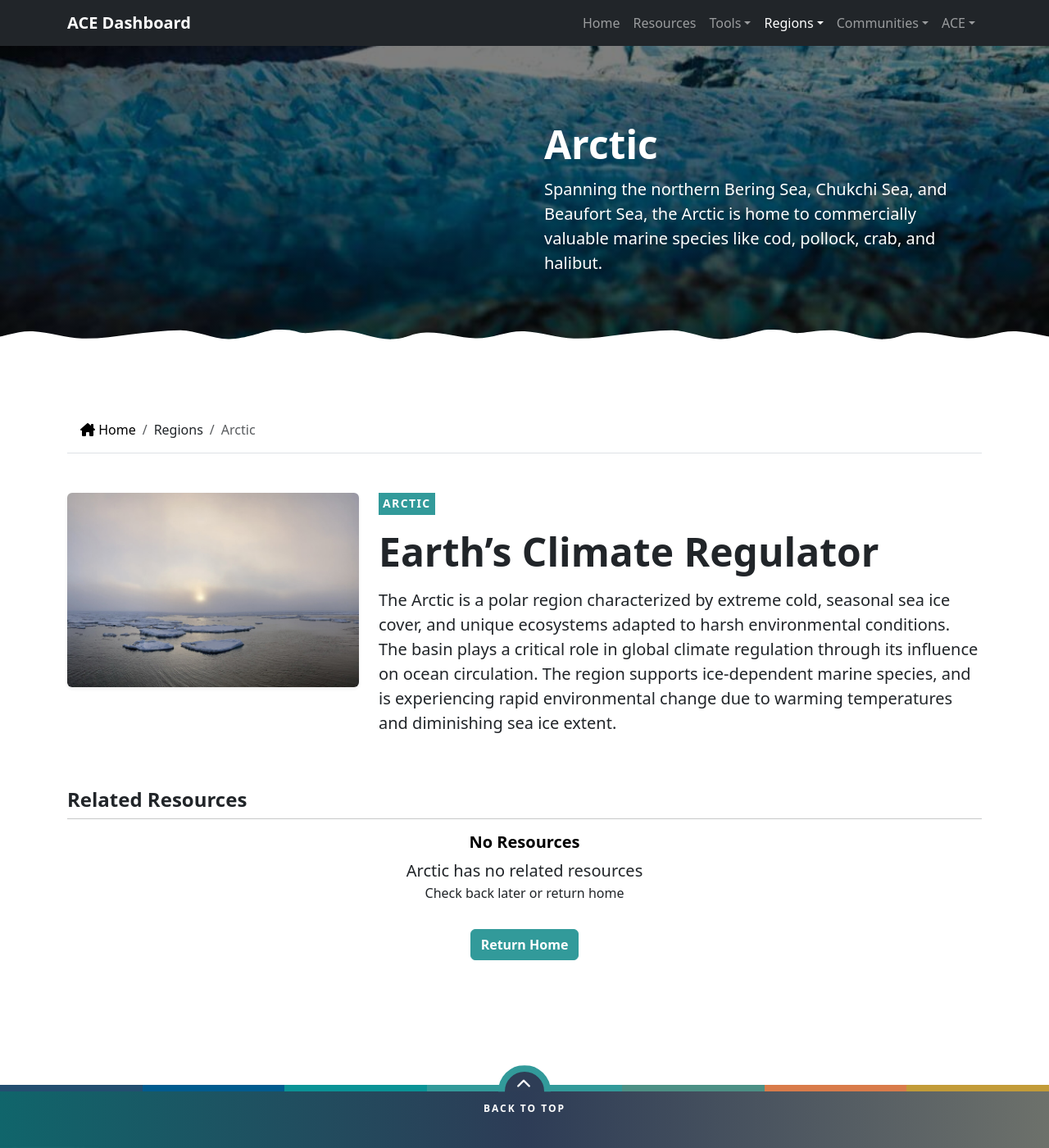
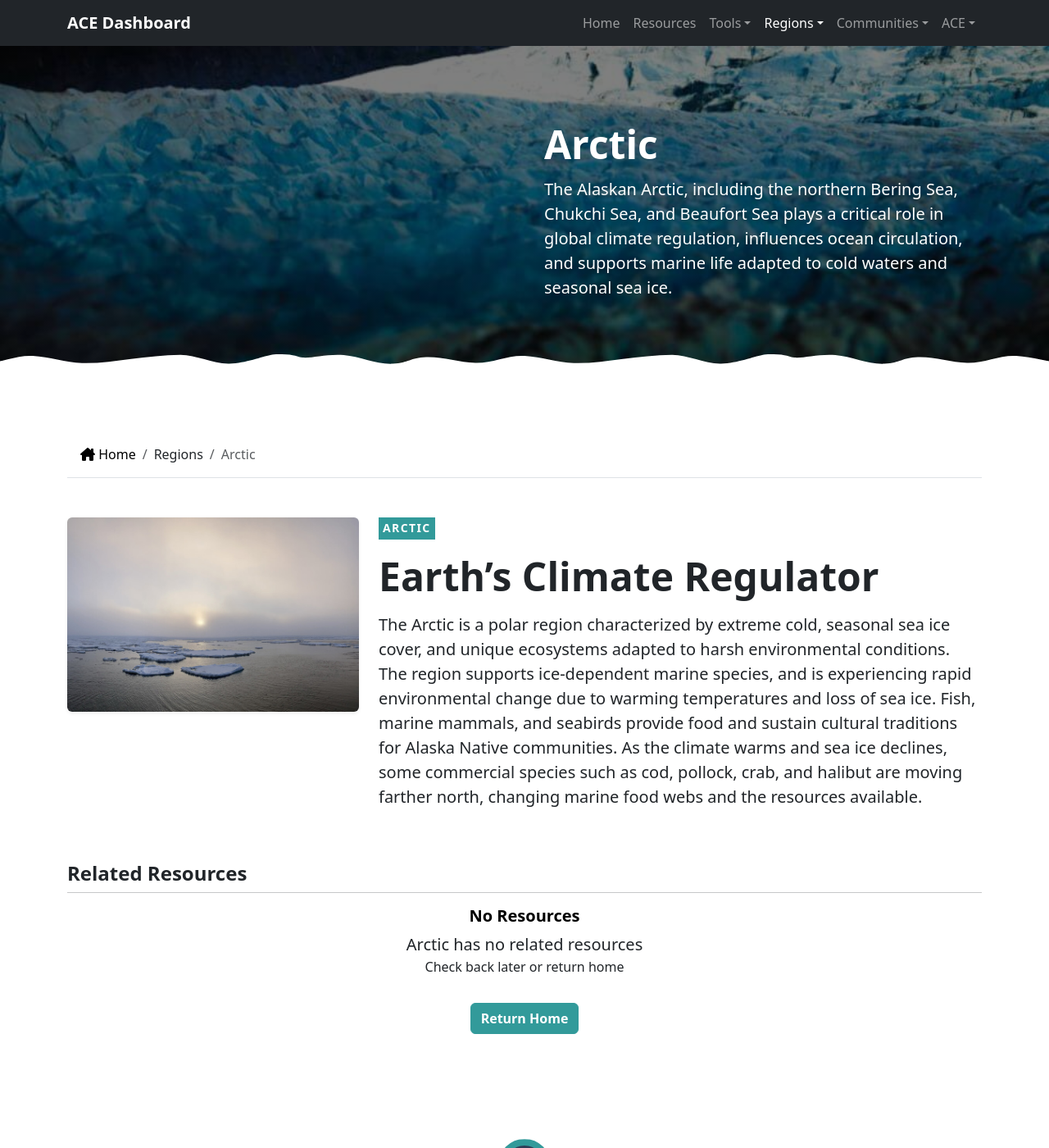
Before and after one commit to hnibert/ace-prototype, a Jekyll site: the page built from _regions/arctic.md, in a window 1280 px wide and 1400 px high. Shown: the whole window at 82% size. Built offline with Jekyll 4.4.1, drawn with Linux system fonts in a browser that asks for light colours; nearby versions of some CDN libraries.

Commit message:
Region text
Updated Region text

```diff
--- a/_regions/arctic.md
+++ b/_regions/arctic.md
@@ -10,16 +10,14 @@ hero_data:
   img_url: assets/images/regions/arctic-hero.jpg
   img_alt:
   title: Arctic
-  lead: Spanning the northern Bering Sea, Chukchi Sea, and Beaufort Sea, the Arctic is home to commercially valuable marine species like cod, pollock, crab, and halibut.
+  lead: The Alaskan Arctic, including the northern Bering Sea, Chukchi Sea, and Beaufort Sea plays a critical role in global climate regulation, influences ocean circulation, and supports marine life adapted to cold waters and seasonal sea ice.
 
 #Summary
 summary_img_url: assets/images/regions/arctic-funnel.jpg
 summary_img_alt:
 summary_title: Earth’s Climate Regulator
 summary_lead: >-
-  The Arctic is a polar region characterized by extreme cold, seasonal sea ice cover, and unique ecosystems adapted to harsh environmental conditions.
-  The basin plays a critical role in global climate regulation through its influence on ocean circulation. The region supports ice-dependent marine species, and is experiencing
-  rapid environmental change due to warming temperatures and diminishing sea ice extent.
+  The Arctic is a polar region characterized by extreme cold, seasonal sea ice cover, and unique ecosystems adapted to harsh environmental conditions. The region supports ice-dependent marine species, and is experiencing rapid environmental change due to warming temperatures and loss of sea ice. Fish, marine mammals, and seabirds provide food and sustain cultural traditions for Alaska Native communities. As the climate warms and sea ice declines, some commercial species such as cod, pollock, crab, and halibut are moving farther north, changing marine food webs and the resources available.
 
 #Points of Contact
 points_of_contact:
--- a/resources/index.html
+++ b/resources/index.html
@@ -28,7 +28,7 @@ js-postload-files:
 is_header=true
 id="hero-resources"
 hero_img_url="../assets/images/heroes/hero-resources.jpg"
-title="Our Resources"
+title="Resources"
 lead="Explore a wide range of tools and data available through the ACE portal, developed by our team to support diverse needs and interests. Use the interactive filters below to discover resources by resource type, region, species, topic, and more.
 <hr>
 If you have a tool or dataset you’d like to see added to the ACE portal, please contact a member of the ACE Dashboard team." -%}
```
Also changed, not shown: _regions/aleutian-islands.md (+2 -2 lines), _regions/eastern-bering-sea.md (+2 -2 lines), _regions/gulf-of-alaska.md (+2 -3 lines).
